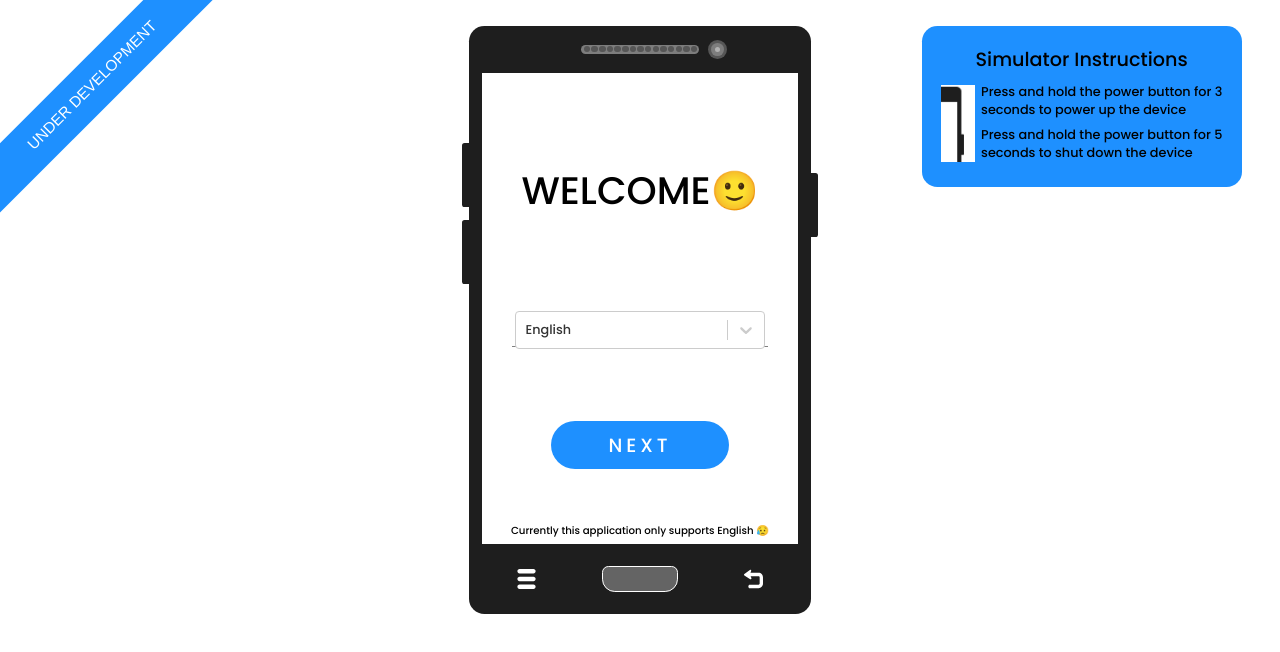
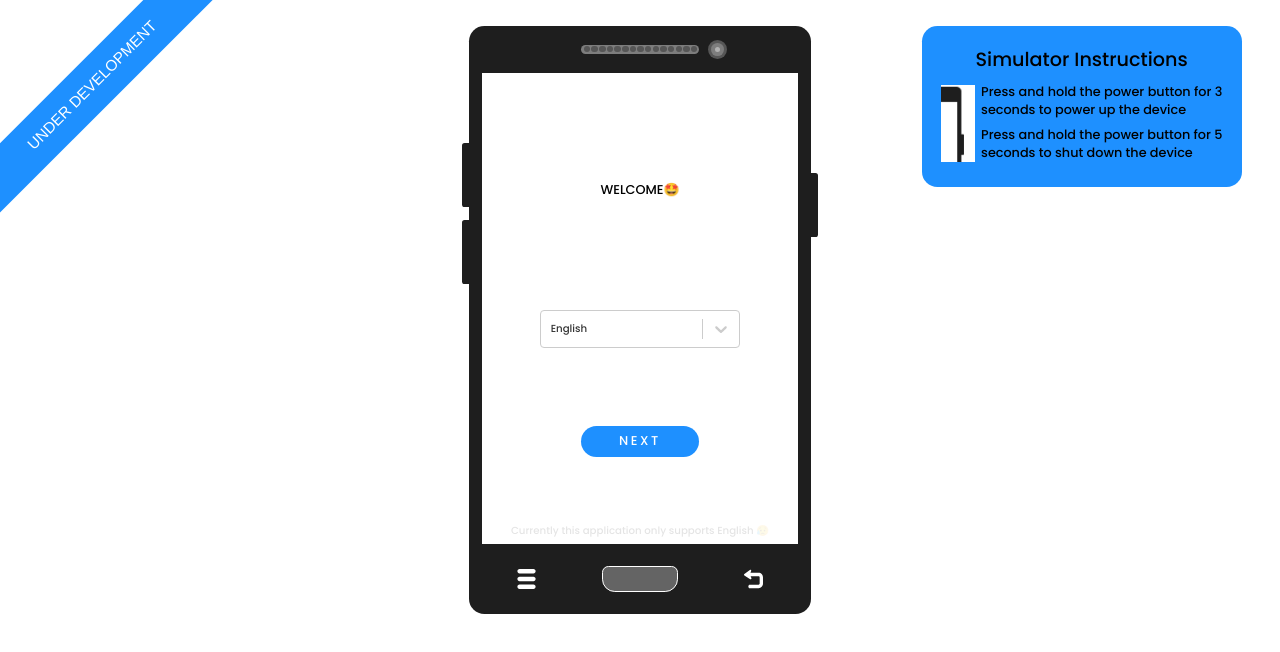
Before and after one commit to 1Hanif1/MyFo, a React (Vite) app: page /newuser/language in a window 1280 px wide. Shown: the top 652 px of the page. Built offline with nearby package versions, Linux system fonts and the light colour scheme.

Commit message:
Created React Context file for data management

```diff
--- a/src/components/App.jsx
+++ b/src/components/App.jsx
@@ -9,6 +9,7 @@ import {
 } from 'react-router-dom'
 import NewUser from './Screen/NewUser/NewUser'
 import Language from './Screen/NewUser/Language/Language'
+import { DataProvider } from '../context/userDataContext'
 
 const router = createBrowserRouter([
   {
@@ -56,7 +57,9 @@ function App() {
   return (
     <>
     <div style={bannerStyle}>UNDER DEVELOPMENT</div>
-    <RouterProvider router={router} />
+    <DataProvider>
+      <RouterProvider router={router} />
+    </DataProvider>
     <div className='phone__instruction'>
       <h1>Simulator Instructions</h1>
       <p>
--- a/src/components/Screen/NewUser/Language/Language.jsx
+++ b/src/components/Screen/NewUser/Language/Language.jsx
@@ -1,7 +1,10 @@
 import { useState } from 'react';
 import Select from 'react-select'
 import styles from './Language.module.scss';
+// import { useData } from '../../../../context/userDataContext';
+
 export default function Language(){
+    // const [data, setData] = useContext();
     const languageOptions = [
         {value: 'english', label: 'English'},
         {value: 'hindi', label: 'हिन्दी'},
@@ -9,6 +12,12 @@ export default function Language(){
         {value: 'korean', label: '한국어'},
         {value: 'japanese', label: '日本語'},
     ]
+    const [emoji, setEmoji] = useState('🙂');
+    const emojis = ['🙂','😄','😁','🥳','🤩','❤️']
+    setTimeout(() => {
+        const randomEmoji = emojis[Math.floor((Math.random()*emojis.length))];
+        setEmoji(randomEmoji);
+    }, 1000)
     const [language, setLanguage] = useState(languageOptions[0])
     const languageSelectionHandler = function (selectedOption) {
         const selectedLanguage = languageOptions.find(option => option.value === selectedOption.value);
@@ -18,14 +27,22 @@ export default function Language(){
     }
 
     const submitLanguageHandler = function(){
+
         // TODO: Store chosen in variable in a global context and then store to local storage
+        // setData( prevData => {
+        //     return {
+        //         ...prevData,
+        //         language: language
+        //     }
+        // })
+
+        // console.log(data)
         // Move to next page,
-
     }
 
     return <section className={styles.language}>
     <h1 className={styles.language__title}>
-        WELCOME🙂
+        WELCOME <span>{emoji}</span>
     </h1>
     {/* <select className={styles.language__menu} value={language} onChange={event => setLanguage(event.target.value)}>
         <option value="english">English</option>
--- a/src/components/Screen/NewUser/Language/Language.module.scss
+++ b/src/components/Screen/NewUser/Language/Language.module.scss
@@ -26,7 +26,7 @@
         display: flex;
         justify-content: center;
         align-items: center;
-        font-size: 3em;
+        font-size: 1em;
         padding: 0em;
         height: 50%;
         font-weight: 400;
@@ -38,11 +38,10 @@
         appearance: none;
         width: 20em;
         height: 3em;
-        font-size: 1em;
+        font-size: .8em;
         padding: .2em;
         outline: none;
         border: none;
-        border-bottom: .1em solid gray;
 
         option {
             background-color: white;
@@ -57,16 +56,16 @@
         background-color: dodgerblue;
         width: max-content;
         padding: .5em 3em;
-        font-size: 1.5em;
+        font-size: 1em;
         margin: auto auto;
         border-radius: 5em;
         color: white;
         letter-spacing: .2em;
         cursor: pointer;
-        transition: transform 200ms ease-in-out;
-        &:hover{
-            transform: scale(1.05);
-        }
+        // transition: transform 200ms ease-in-out;
+        // &:hover{
+        //     transform: scale(1.05);
+        // }
     }
 
     &__note {
@@ -76,5 +75,6 @@
         width: 100%;
         font-size: .8em;
         padding: .5em 0em;
+        opacity: .1;
     }
 }
--- /dev/null
+++ b/src/context/userDataContext.jsx
@@ -0,0 +1,22 @@
+// DataContext.js
+import { createContext, useContext, useState } from 'react';
+
+const DataContext = createContext();
+
+// eslint-disable-next-line react/prop-types
+export function DataProvider({ children }) {
+    // Get Data from Local Storage, if does not exist, create empty object
+    const userData = localStorage.getItem('userData');
+  const [data, setData] = useState(userData ? userData: {});
+
+  return (
+    <DataContext.Provider value={{ data, setData }}>
+      {children}
+    </DataContext.Provider>
+  );
+}
+
+// eslint-disable-next-line react-refresh/only-export-components
+export function useData(){
+  return useContext(DataContext);
+}
```
